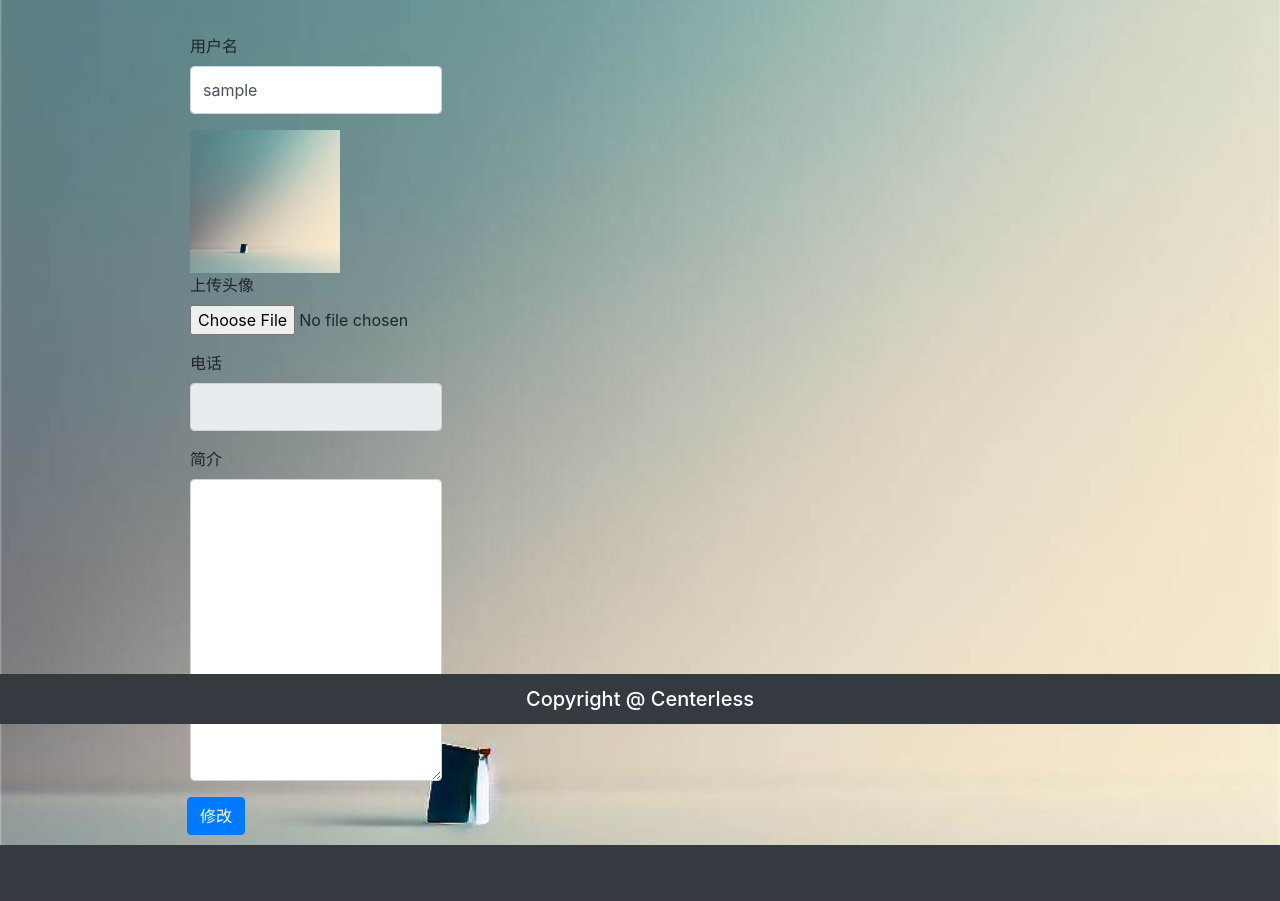
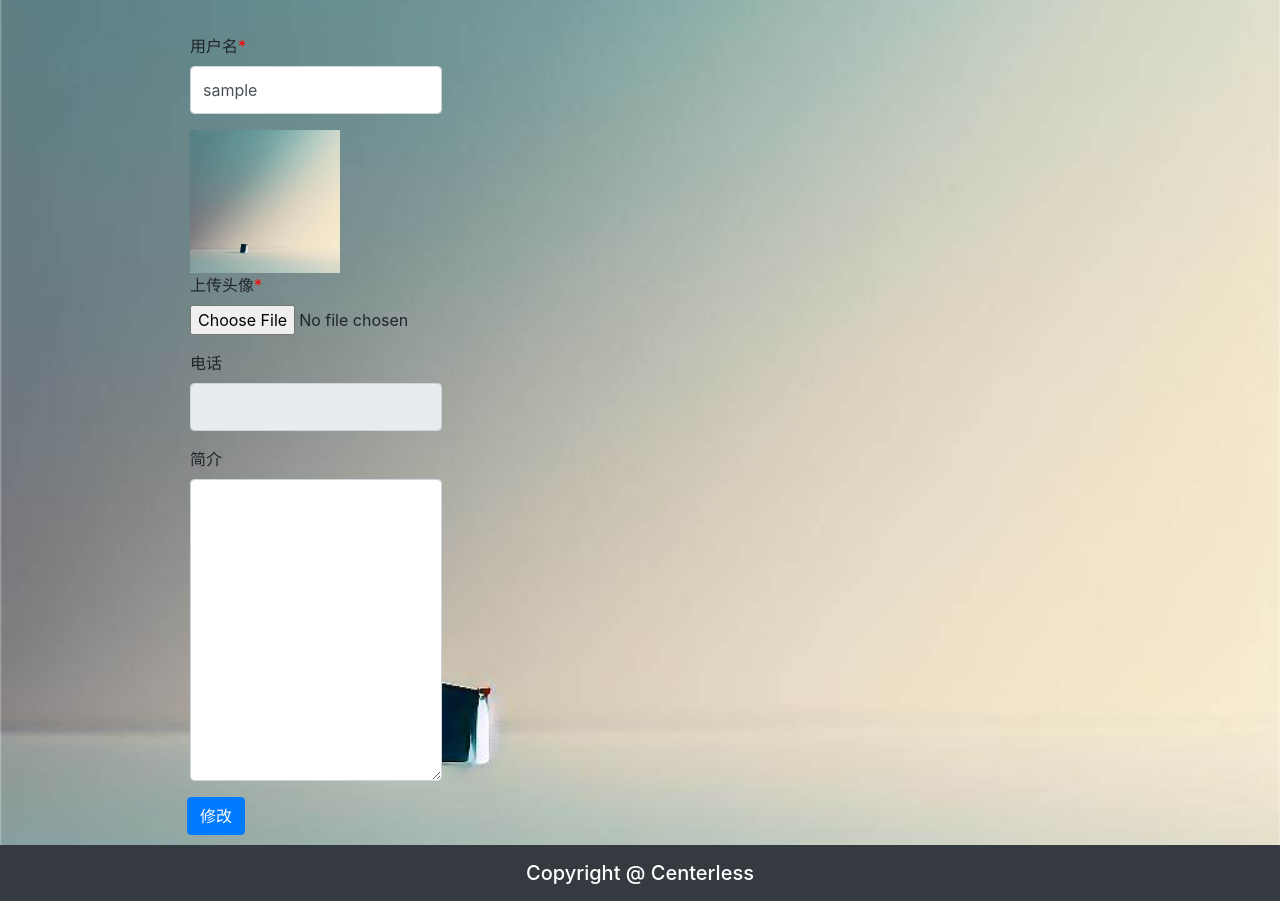
Before and after one commit to Centerleess/Centerlessblog, a Django app: page /center/ in a window 1280 px wide. Shown: the part 76-977 px from the top of the page. Before the commit the page ends 921 px from the top, so only its background shows below. Run offline with Django 3.2, Linux system fonts and the light colour scheme; the visitor is signed in with stand-in values (Sample User, id 1); some libraries are stand-ins or nearby versions.

Commit message:
优化底部栏展示

```diff
--- a/Centerlessblog/templates/center.html
+++ b/Centerlessblog/templates/center.html
@@ -14,33 +14,30 @@
     <script type="text/javascript" src="{% static 'js/vue-2.5.16.js' %}"></script>
     <script type="text/javascript" src="{% static 'js/axios-0.18.0.min.js' %}"></script>
     <style>
-        body {
+        html, body {
             height: 100%;
-            margin: 0; /* Add margin: 0 to remove default body margin */
+            margin: 0;
+            padding: 0;
             background-image: url('/static/img/tuijian.png');
             background-size: cover;
             background-position: center center;
         }
+
         #app {
             display: flex;
             flex-direction: column;
             min-height: 100vh;
         }
-        /* Style the footer */
-        footer {
-            position: absolute;
-            width: 100%;
-            height: 50px; /* Set the desired height for the footer */
-            background-color: #343a40; /* Use your desired color */
-            color: #fff; /* Use your desired text color */
-            bottom: 0;
+
+        .container {
+            flex-grow: 1;
         }
 
-        footer .container {
-            display: flex;
-            align-items: center;
-            justify-content: center;
-            height: 100%;
+        #footer {
+            background-color: #343a40;
+            color: white;
+            padding: 15px 0;
+            text-align: center;
         }
     </style>
 </head>
@@ -90,10 +87,11 @@
                 <form method="post" enctype="multipart/form-data">
                 {% csrf_token %}
                     <!-- username -->
-                <div class="form-group col-md-4">
-                    <label for="username">用户名</label>
-                    <input type="text" class="form-control" id="username" name="username" value="{{ username }}" >
-                </div>
+                    <div class="form-group col-md-4">
+                        <label for="username">用户名<span style="color: red">*</span></label>
+                        <input type="text" class="form-control" id="username" name="username" value="{{ username }}"
+                               required>
+                    </div>
                 <!--<br><h5 class="col-md-4">暂无头像</h5><br>-->
                 {% if avatar %}
                     <br> <div class="col-md-4">头像</div>
@@ -105,8 +103,9 @@
 
                     <!-- avatar -->
                     <div class="form-group col-md-4">
-                        <label for="avatar">上传头像</label>
-                        <input type="file" class="form-control-file" name="avatar" id="avatar"  accept="image/*" onchange="validateFile(this)">
+                        <label for="avatar">上传头像<span style="color: red">*</span></label>
+                        <input type="file" class="form-control-file" name="avatar" id="avatar" accept="image/*"
+                               onchange="validateFile(this)">
                     </div>
 
                     <!-- phone -->
```
Also changed, not shown: Centerlessblog/templates/login.html (+14 -10 lines), Centerlessblog/templates/write_blog.html (+10 -15 lines).
